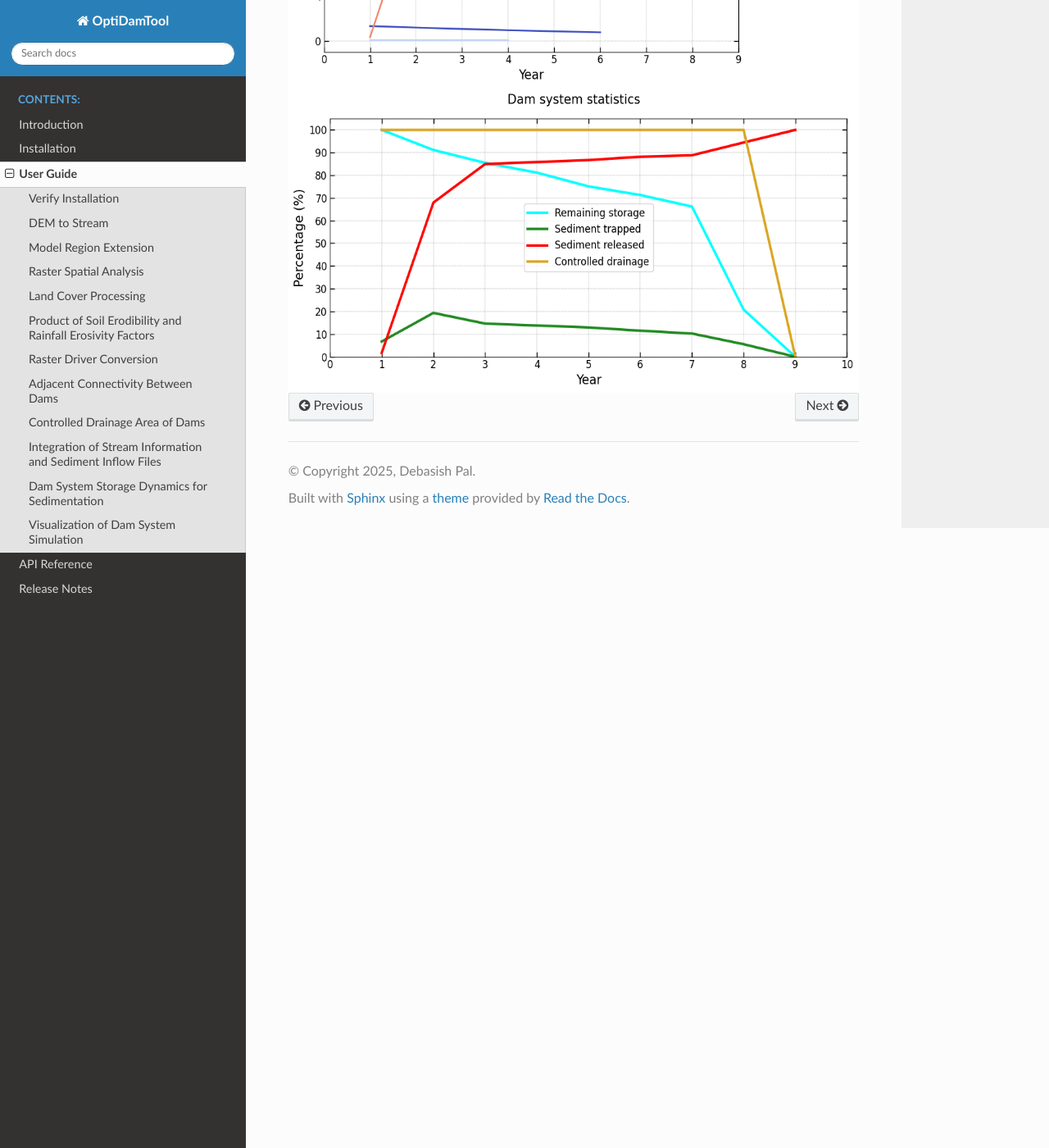
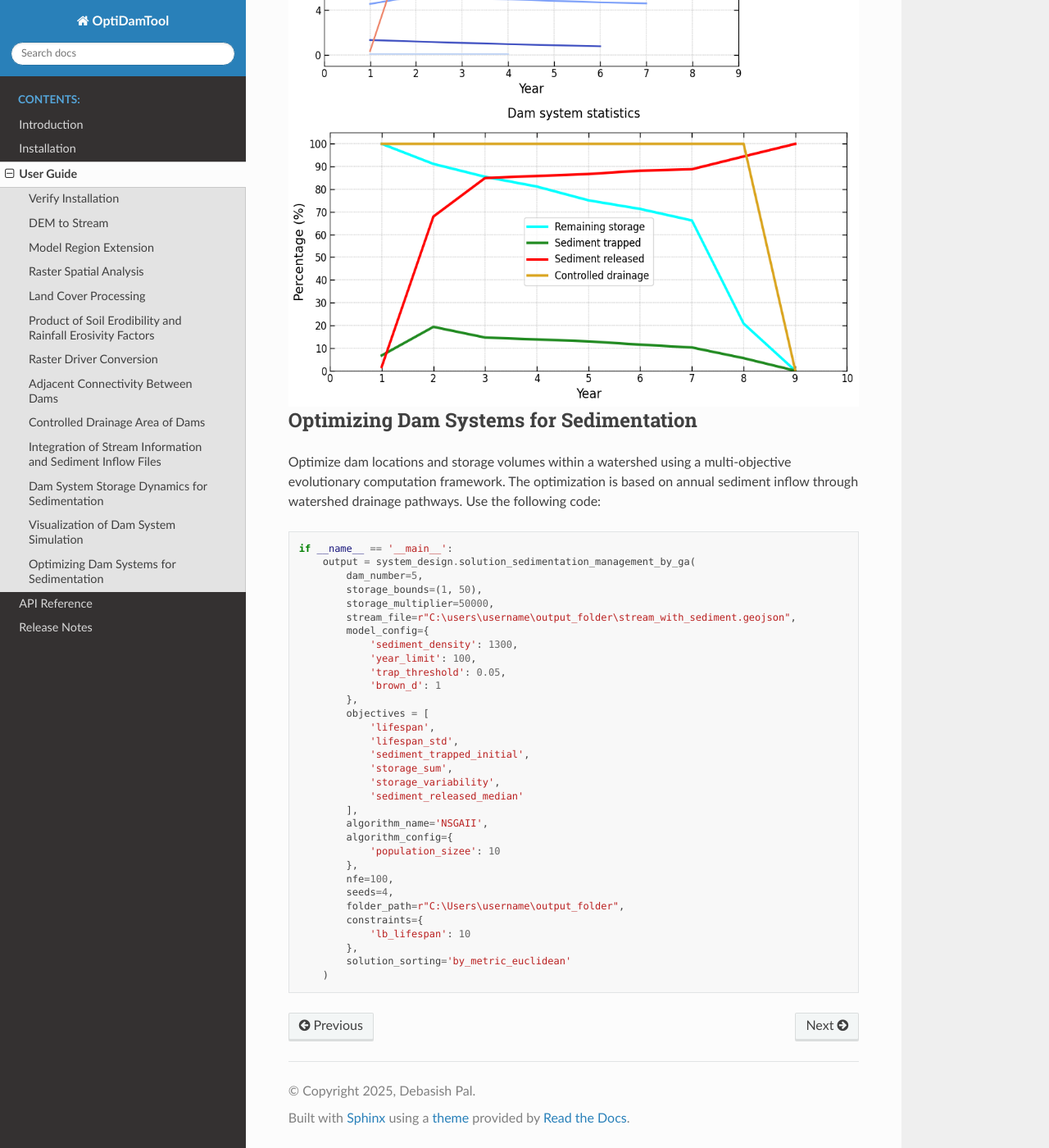
Before and after one commit to debpal/OptiDamTool, a Sphinx documentation site: the page built from docs/userguide.rst, in a window 1280 px wide and 1400 px high, scrolled down 9740 px. Shown: the whole window at 82% size. Built offline with Sphinx 7.4.7 and the Read the Docs theme 3.1.0, drawn with Linux system fonts in a browser that asks for light colours; some of the changed text lies outside the part shown.

Commit message:
update documentation for introduced methods in SystemDesign class

```diff
--- a/docs/userguide.rst
+++ b/docs/userguide.rst
@@ -19,6 +19,7 @@ If no errors are raised, the installation is successful.
     network = OptiDamTool.Network()
     analysis = OptiDamTool.Analysis()
     visual = OptiDamTool.Visual()
+    system_design = OptiDamTool.SystemDesign()
 
 
 .. _ref_dem_to_stream:
@@ -440,3 +441,49 @@ The following figures are the outputs produced by the above code.
 .. image:: _static/system_statistics.png
     :scale: 75%
     :align: center
+
+
+
+Optimizing Dam Systems for Sedimentation
+-------------------------------------------------------
+
+Optimize dam locations and storage volumes within a watershed using a
+multi-objective evolutionary computation framework. The optimization is based
+on annual sediment inflow through watershed drainage pathways. Use the following
+code:
+
+
+.. code-block:: python
+
+    if __name__ == '__main__':
+        output = system_design.solution_sedimentation_management_by_ga(
+            dam_number=5,
+            storage_bounds=(1, 50),
+            storage_multiplier=50000,
+            stream_file=r"C:\users\username\output_folder\stream_with_sediment.geojson",
+            model_config={
+                'sediment_density': 1300,
+                'year_limit': 100,
+                'trap_threshold': 0.05,
+                'brown_d': 1
+            },
+            objectives = [
+                'lifespan',
+                'lifespan_std',
+                'sediment_trapped_initial',
+                'storage_sum',
+                'storage_variability',
+                'sediment_released_median'
+            ],
+            algorithm_name='NSGAII',
+            algorithm_config={
+                'population_sizee': 10
+            },
+            nfe=100,
+            seeds=4,
+            folder_path=r"C:\Users\username\output_folder",
+            constraints={
+                'lb_lifespan': 10
+            },
+            solution_sorting='by_metric_euclidean'
+        )
```
Also changed, not shown: docs/introduction.rst (+7 -0 lines).
